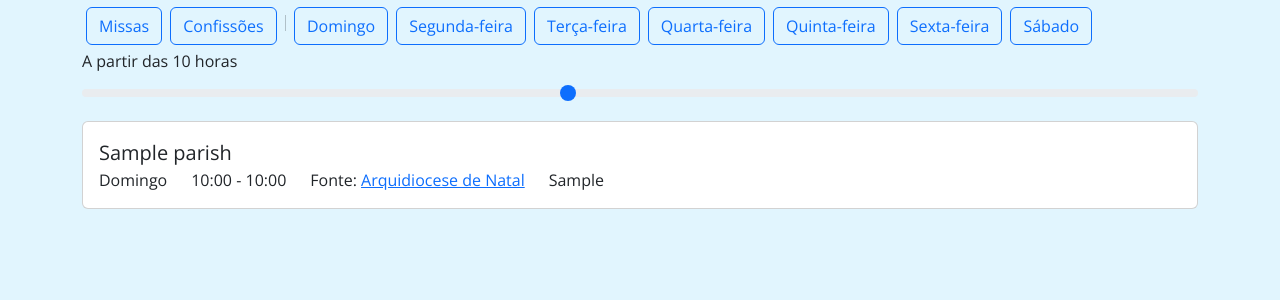
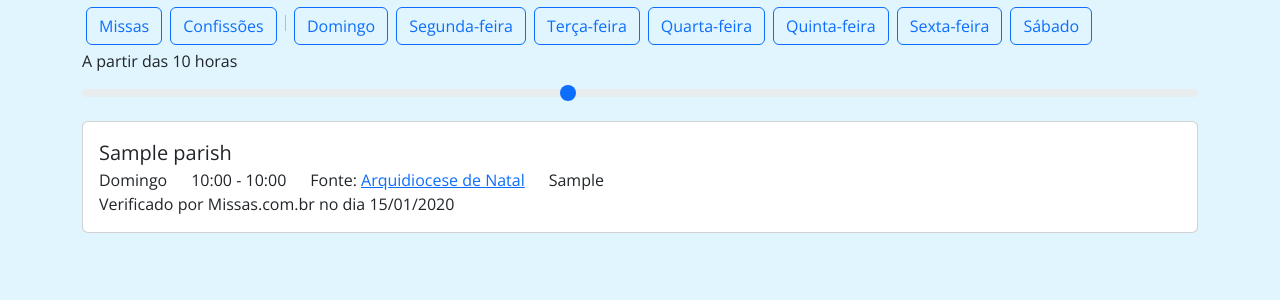
Before and after one commit to lucasrcezimbra/missas.com.br, a Django app: template missas/core/templates/index.html in a window 1280 px wide. Shown: the part 146-446 px from the top of the page. Run offline with Django 5.2, Linux system fonts and the light colour scheme; data comes from the database, SQL or seed files in the repository; tables that the repository leaves empty hold one stand-in row (values such as "Sample post"); the template is opened without the code that fills it: values that come from a table or form of the project are taken from there, most other values are stand-ins (such as "Sample title", 1, 10 or a date in 2020); parts of the project's set-up code (start-up, migrations or seed data) failed here and were passed over; some libraries are stand-ins or nearby versions.

Commit message:
feat: show Schedule.verified_at

```diff
--- a/missas/core/templates/cards.html
+++ b/missas/core/templates/cards.html
@@ -32,6 +32,12 @@
                             </span>
                         </div>
                     {% endif %}
+                    {% if schedule.verified_at %}
+                        <div class="col-12">
+                            <i class="fa-solid fa-circle-check verified"></i>
+                            Verificado por Missas.com.br no dia {{ schedule.verified_at|date:"SHORT_DATE_FORMAT" }}
+                        </div>
+                    {% endif %}
                 </div>
             </div>
         </div>
--- a/missas/core/templates/index.html
+++ b/missas/core/templates/index.html
@@ -62,6 +62,10 @@
 
         .form-range::-moz-range-track {
             background-color: #2a3142;
+        }
+
+        .verified {
+          color: #2ecc71;
         }
         </style>
     </head>
--- a/missas/settings.py
+++ b/missas/settings.py
@@ -95,7 +95,7 @@ AUTH_PASSWORD_VALIDATORS = [
 
 
 # Internationalization
-LANGUAGE_CODE = "en-us"
+LANGUAGE_CODE = "pt-BR"
 TIME_ZONE = "UTC"
 USE_I18N = True
 USE_TZ = True
```
Also changed, not shown: missas/core/tests/test_view_by_city.py (+14 -0 lines).
